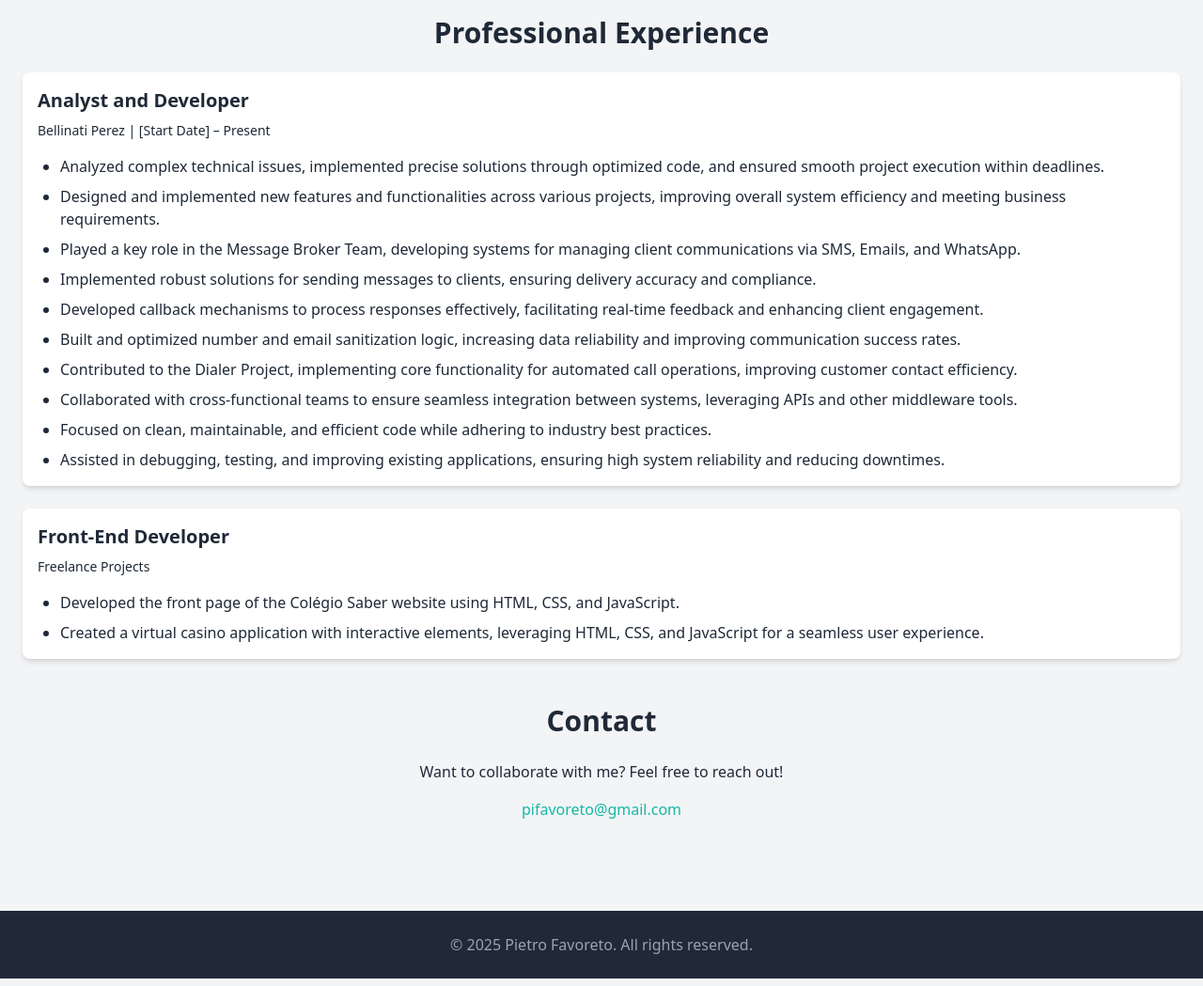
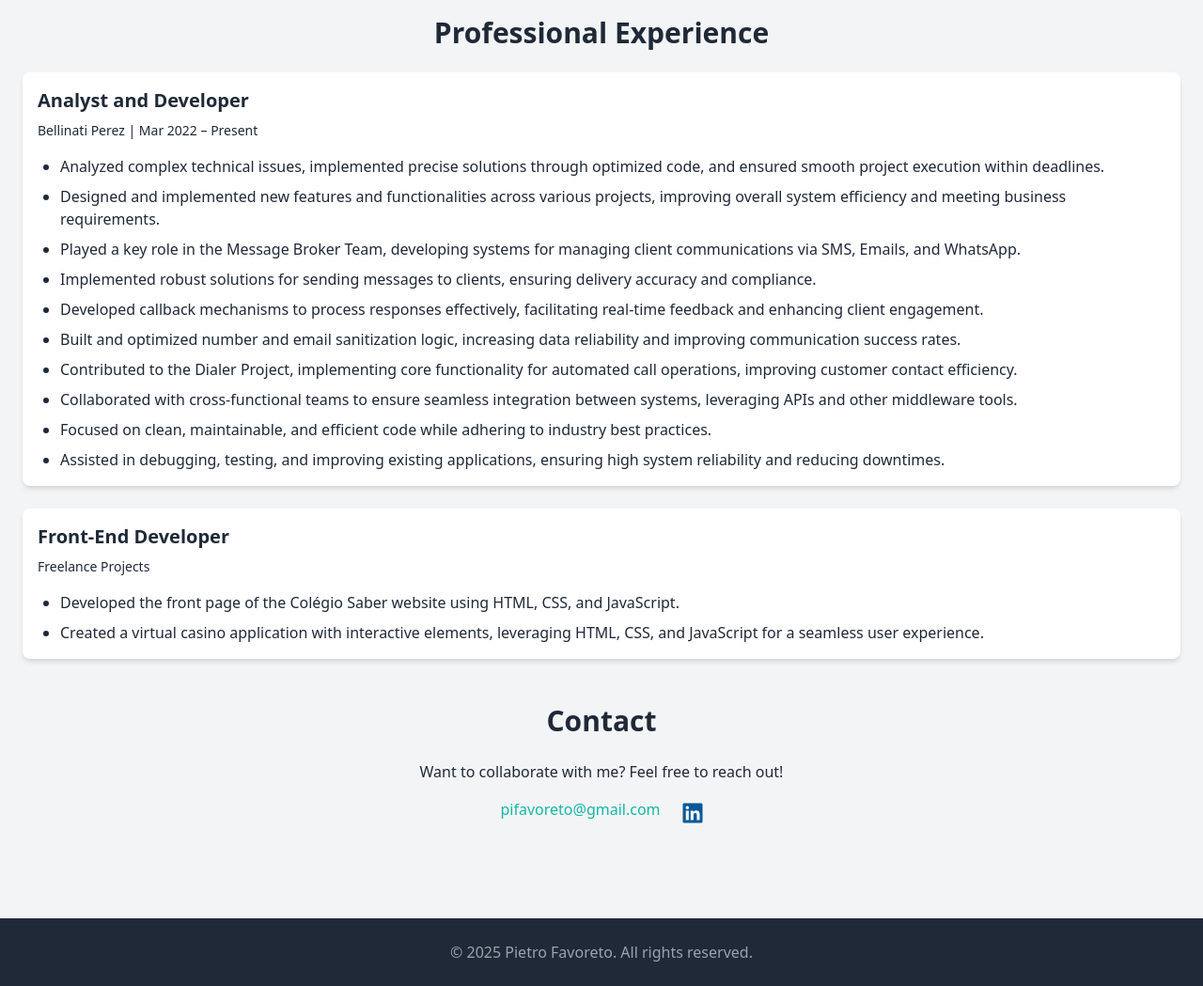
Before and after one commit to PietroFDEV/Portfolio-Pietro, a plain HTML site: page index.html in a window 1280 px wide. Shown: the part 1680-2729 px from the top of the page at 94% size. Drawn offline with nearby package versions, Linux system fonts and the light colour scheme.

Commit message:
Adjustments and appointment to linkedin
Adjustments and appointment to linkedin

```diff
--- a/index.html
+++ b/index.html
@@ -6,6 +6,7 @@
     <title>Portfolio</title>
     <script src="https://cdn.tailwindcss.com"></script>
     <link rel="stylesheet" type="text/css" href="https://pietrofdev.github.io/Portfolio-Pietro/src/styles/style.css"/>
+    <link href="https://cdnjs.cloudflare.com/ajax/libs/font-awesome/6.0.0-beta3/css/all.min.css" rel="stylesheet">
 </head>
 <body class="bg-gray-100 text-gray-800">
 
@@ -115,7 +116,7 @@
             <div class="space-y-6">
                 <div class="p-4 bg-white rounded-lg shadow-md hover:shadow-lg transition-shadow">
                     <h3 class="font-bold text-xl">Analyst and Developer</h3>
-                    <p class="text-sm mt-2">Bellinati Perez | [Start Date] – Present</p>
+                    <p class="text-sm mt-2">Bellinati Perez | Mar 2022 – Present</p>
                     <ul class="list-disc ml-6 mt-4 space-y-2">
                         <li>Analyzed complex technical issues, implemented precise solutions through optimized code, and ensured smooth project execution within deadlines.</li>
                         <li>Designed and implemented new features and functionalities across various projects, improving overall system efficiency and meeting business requirements.</li>
@@ -144,10 +145,16 @@
         <section class="mt-12">
             <h2 class="text-3xl font-bold text-center mb-6">Contact</h2>
             <p class="text-center">Want to collaborate with me? Feel free to reach out!</p>
-            <div class="flex justify-center mt-4">
+            <div class="flex justify-center mt-4 space-x-6">
                 <a href="mailto:pifavoreto@gmail.com" class="text-teal-500 hover:underline">pifavoreto@gmail.com</a>
+                <!-- LinkedIn Icon -->
+                <a href="https://www.linkedin.com/in/pietro-goudel-favoreto-255355208/?locale=en_US" target="_blank" class="text-teal-500 hover:text-teal-700">
+                    <i class="fa-brands fa-linkedin text-2xl"></i>
+                </a>
             </div>
         </section>
+
+
     </main>
 
     <!-- Footer -->
--- a/src/styles/style.css
+++ b/src/styles/style.css
@@ -41,3 +41,7 @@
         opacity: 0;
     }
 }
+
+.fa-linkedin {
+    color: #055999;
+}
```
